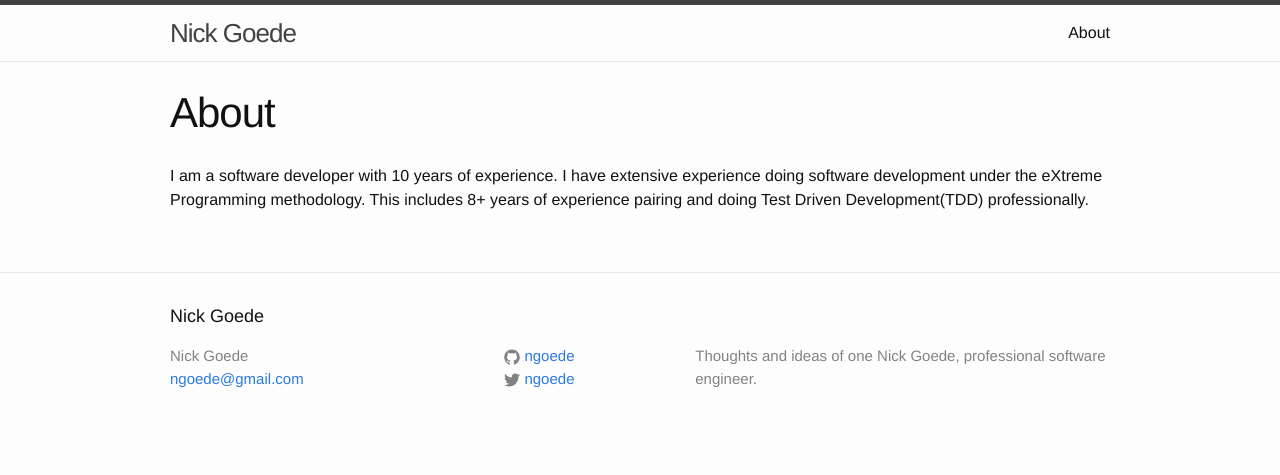
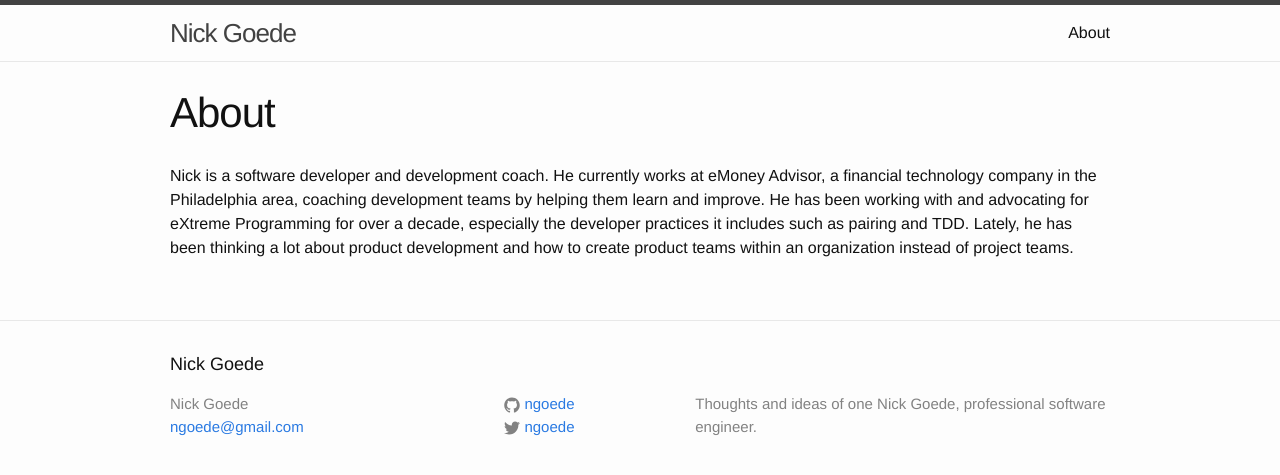
Before and after one commit to ngoede/buildbroke, a Jekyll site: the page built from src/about.md, in a window 1280 px wide. Shown: the top 475 px of the page. Built offline with Jekyll 4.4.1, drawn with Linux system fonts in a browser that asks for light colours; nearby versions of some CDN libraries.

Commit message:
update about page to be more current

```diff
--- a/src/about.md
+++ b/src/about.md
@@ -4,4 +4,4 @@
 permalink: /about/
 ---
 
-I am a software developer with 10 years of experience. I have extensive experience doing software development under the eXtreme Programming methodology. This includes 8+ years of experience pairing and doing Test Driven Development(TDD) professionally.
+Nick is a software developer and development coach. He currently works at eMoney Advisor, a financial technology company in the Philadelphia area, coaching development teams by helping them learn and improve. He has been working with and advocating for eXtreme Programming for over a decade, especially the developer practices it includes such as pairing and TDD. Lately, he has been thinking a lot about product development and how to create product teams within an organization instead of project teams.
```
